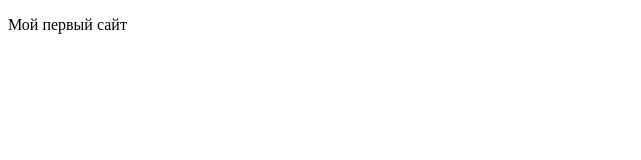
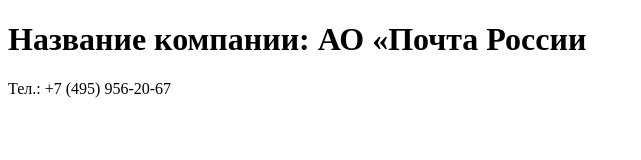
Before and after one commit to KekinaKs/-1, a plain HTML site: page index.html in a window 1280 px wide. Shown: the whole page, without its empty margins (0-641 px from the left). Drawn offline with Linux system fonts and the light colour scheme.

Commit message:
Правки

```diff
--- a/index.html
+++ b/index.html
@@ -8,7 +8,8 @@
 </head>
 
 <body>
-     <p>Мой первый сайт</p>
+  <h1> Название компании: АО «Почта России </h1>
+     <p> Тел.: +7 (495) 956-20-67</p>
 </body>
 
 </html>
```
